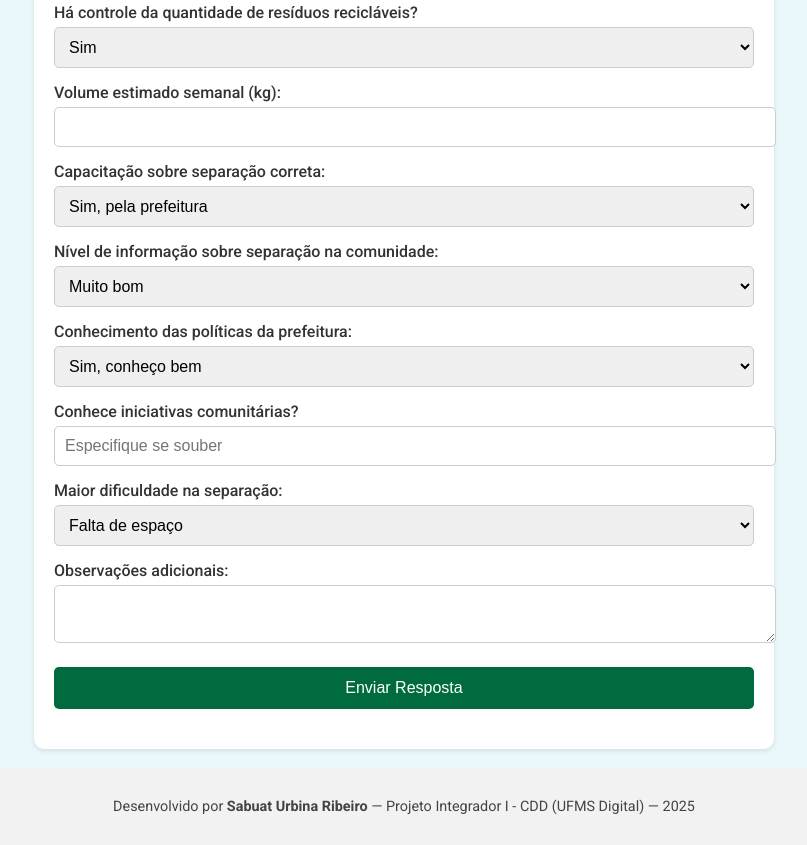
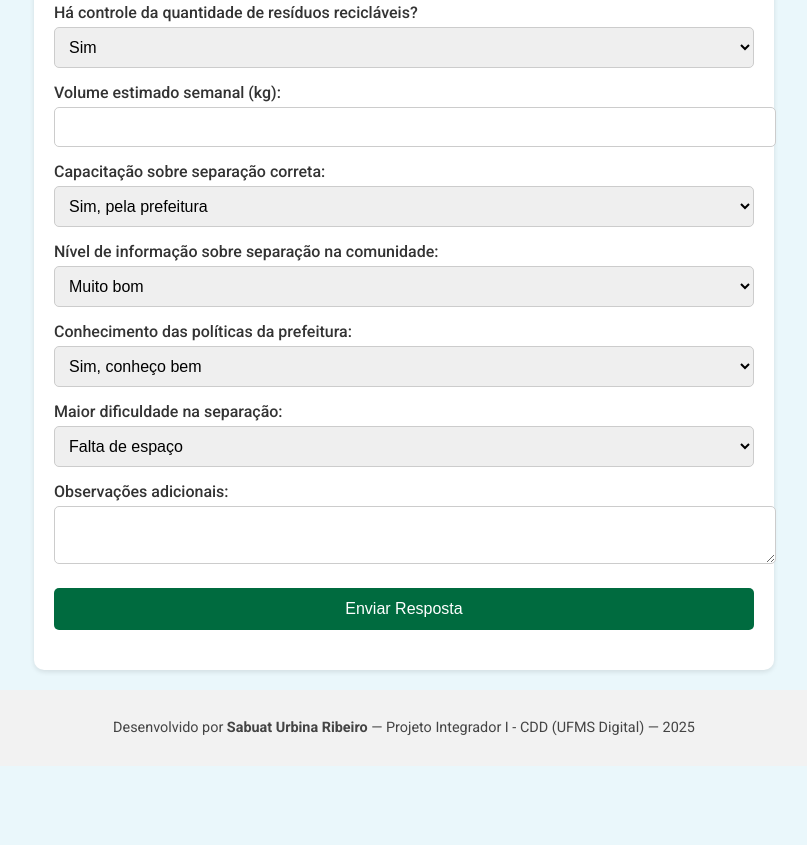
Before and after one commit to sabuat/Projeto-I, a plain HTML site: page index.html in a window 1280 px wide. Shown: the part 824-1669 px from the top of the page, without its empty margins (236-1043 px from the left). After the commit the page ends 1590 px from the top, so only its background shows below. Drawn offline with Linux system fonts and the light colour scheme.

Commit message:
Atualização do formulario de pesquisa para coleta de dados sobre reciclagem.

```diff
--- a/index.html
+++ b/index.html
@@ -101,9 +101,6 @@
       <option>Não conheço</option>
     </select>
 
-    <label>Conhece iniciativas comunitárias?</label>
-    <input type="text" name="iniciativas" placeholder="Especifique se souber">
-
     <label>Maior dificuldade na separação:</label>
     <select name="dificuldade">
       <option>Falta de espaço</option>
```
